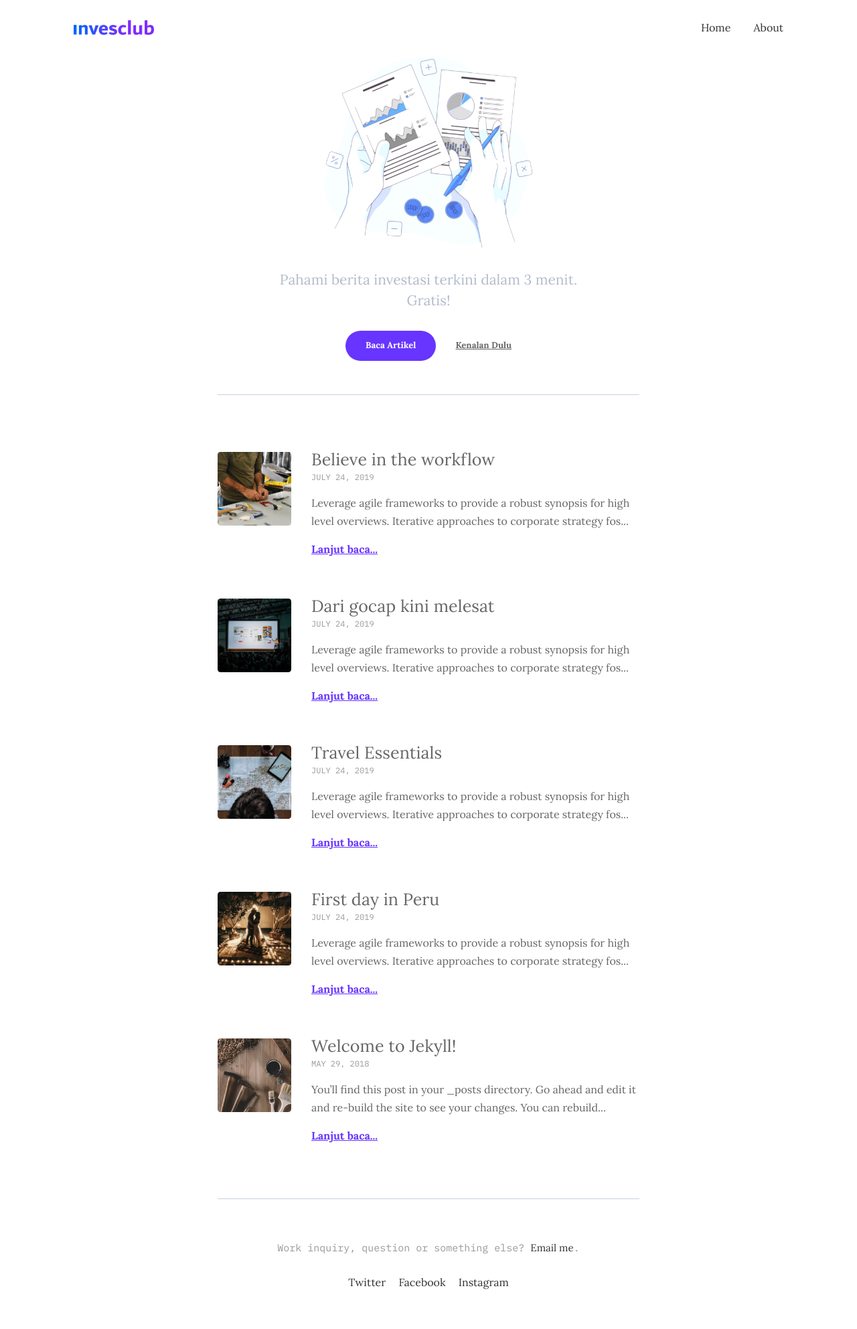
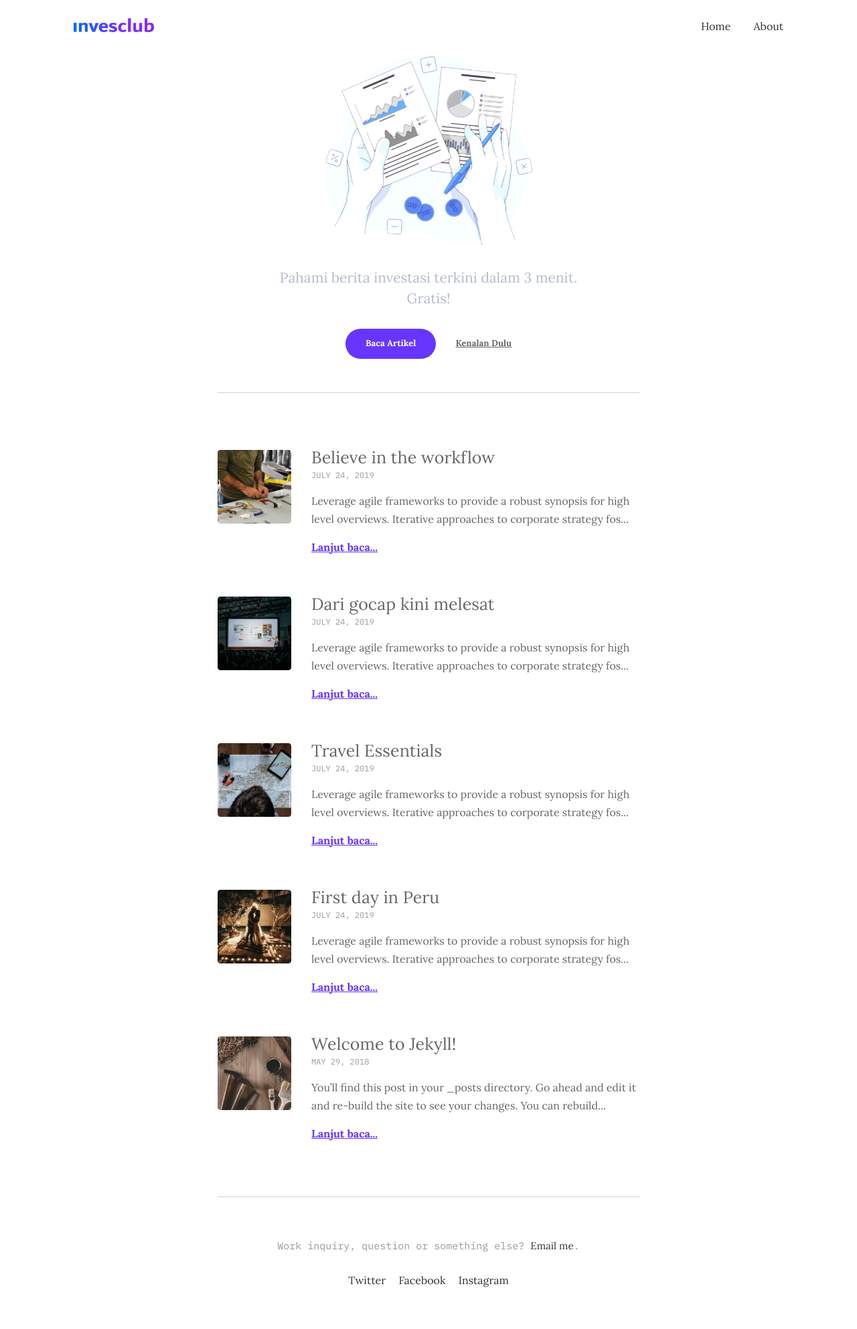
Before and after one commit to ekonomikusid/home, a Jekyll site: the page built from index.html, in a window 1280 px wide. Shown: the whole page at 67% size. Built offline with Jekyll 4.4.1, drawn with Linux system fonts in a browser that asks for light colours.

Commit message:
Update _header.scss

```diff
--- a/_sass/3-modules/_header.scss
+++ b/_sass/3-modules/_header.scss
@@ -17,7 +17,7 @@
 
 .logo__image {
   max-width: 120px;
-  margin-top: 0px;
+  margin-top: -7px;
 }
 
 .nav__item {
```
